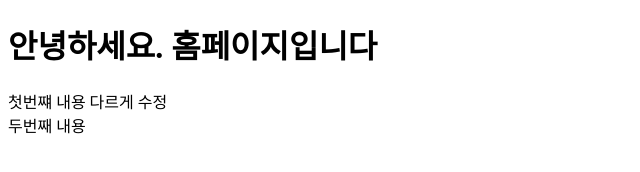
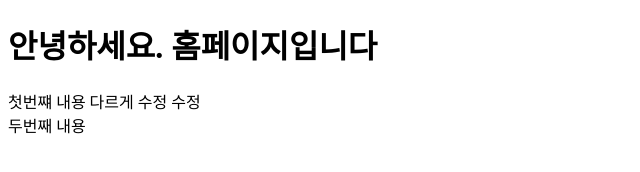
Before and after one commit to Kdw00y2/page-test, a plain HTML site: page index.html in a window 1280 px wide. Shown: the full height of the page, 0-640 px from the left. Drawn offline with Linux system fonts and the light colour scheme.

Commit message:
다시 수정

```diff
--- a/index.html
+++ b/index.html
@@ -9,7 +9,7 @@
 </head>
 <body>
     <h1>안녕하세요. 홈페이지입니다</h1>
-    <div>첫번쨰 내용 다르게 수정</div>
+    <div>첫번쨰 내용 다르게  수정 수정</div>
     <div>두번째 내용</div>
 </body>
 </html>
```
